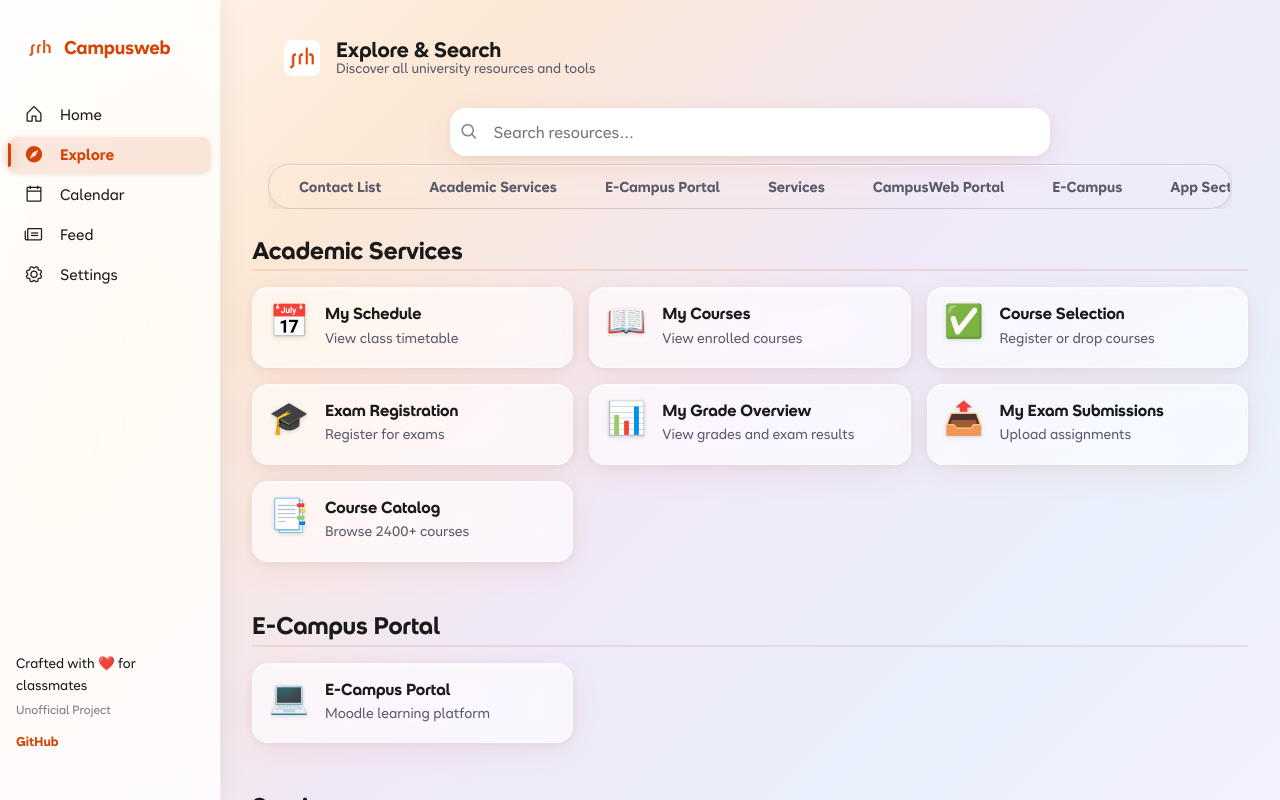
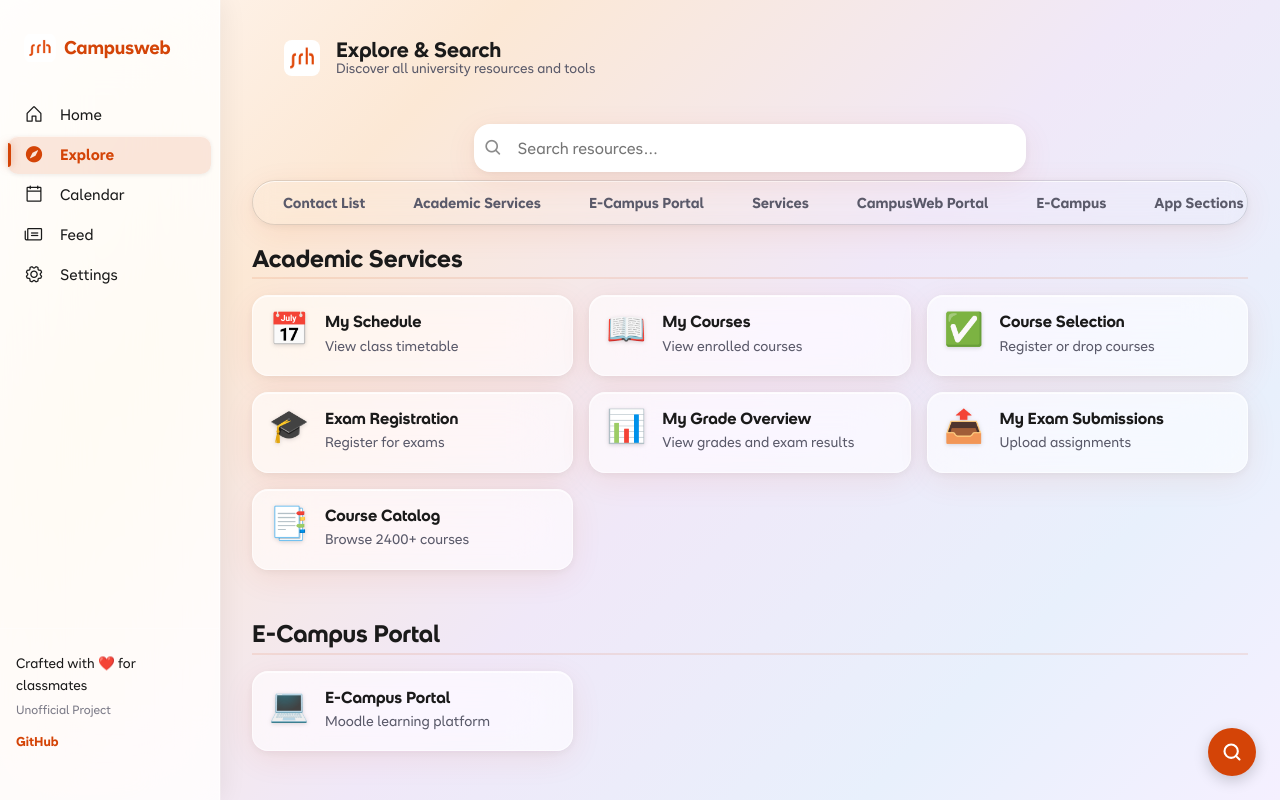
Before and after one commit to ettefagh/campusweb, a SvelteKit app: page /explore in a window 1280 px wide. Built offline with nearby package versions, Linux system fonts and the light colour scheme.

Commit message:
feat: add search FAB and improve UI scroll interactions and category navigation styling

```diff
--- a/src/lib/components/IdSlider.svelte
+++ b/src/lib/components/IdSlider.svelte
@@ -186,6 +186,8 @@
     -ms-overflow-style: none; /* IE and Edge */
     width: 100%;
     gap: 0px;
+    padding: 15px 0;
+    margin: -15px 0;
   }
 
   .slider-container::-webkit-scrollbar {
--- a/src/routes/explore/+page.svelte
+++ b/src/routes/explore/+page.svelte
@@ -22,7 +22,7 @@
     if (isContactsLoaded || isContactsLoading) return;
     isContactsLoading = true;
     try {
-      const res = await fetch('/api/contacts');
+      const res = await fetch("/api/contacts");
       if (res.ok) {
         const data = await res.json();
         campusContacts = data.campusContacts || [];
@@ -31,7 +31,7 @@
         isContactsLoaded = true;
       }
     } catch (err) {
-      console.error('Failed to load private directory:', err);
+      console.error("Failed to load private directory:", err);
     } finally {
       isContactsLoading = false;
     }
@@ -55,8 +55,6 @@
       loadPrivateContacts();
     }
 
-
-
     container = document.querySelector(".app-container");
     const handleScroll = () => {
       if (container) {
@@ -74,7 +72,11 @@
   }
 
   $effect(() => {
-    if ($settingsStore.emailVerified && !isContactsLoaded && !isContactsLoading) {
+    if (
+      $settingsStore.emailVerified &&
+      !isContactsLoaded &&
+      !isContactsLoading
+    ) {
       loadPrivateContacts();
     }
   });
@@ -83,12 +85,16 @@
     if ($page.url.searchParams.get("focus") === "true") {
       isSearchActive = true;
       // Focus the input instantly to catch the user gesture, and try again slightly later if not fully rendered
-      const searchInput = document.getElementById("search-input") as HTMLInputElement;
+      const searchInput = document.getElementById(
+        "search-input",
+      ) as HTMLInputElement;
       if (searchInput) {
         searchInput.focus();
       } else {
         setTimeout(() => {
-          const el = document.getElementById("search-input") as HTMLInputElement;
+          const el = document.getElementById(
+            "search-input",
+          ) as HTMLInputElement;
           el?.focus();
         }, 50);
       }
@@ -159,7 +165,7 @@
         services: [],
         programs: [`${p.degree || ""} ${p.program}`.trim()],
         school: p.school.toLowerCase(),
-        tags: p.degree ? [p.degree, ...(p.tags || [])] : (p.tags || []),
+        tags: p.degree ? [p.degree, ...(p.tags || [])] : p.tags || [],
       })),
     ];
 
@@ -222,7 +228,9 @@
         c.programs.some((p: string) => {
           const normUser = normalizeProgram(programName);
           const normContact = normalizeProgram(p);
-          return normContact.includes(normUser) || normUser.includes(normContact);
+          return (
+            normContact.includes(normUser) || normUser.includes(normContact)
+          );
         });
 
       return isGeneralLayer || isSchoolLayer || isProgramLayer;
@@ -332,7 +340,8 @@
           <!-- First Tag: SRH Contact List -->
           <button
             class="cat-chip"
-            onclick={() => {
+            onclick={(e) => {
+              e.currentTarget.scrollIntoView({ behavior: "smooth", inline: "center", block: "nearest" });
               const el = document.getElementById(DIRECTORY_ID);
               if (el) el.scrollIntoView({ behavior: "smooth", block: "start" });
             }}
@@ -343,7 +352,8 @@
           {#each categoryOrder as category}
             <button
               class="cat-chip"
-              onclick={() => {
+              onclick={(e) => {
+                e.currentTarget.scrollIntoView({ behavior: "smooth", inline: "center", block: "nearest" });
                 const el = document.getElementById(
                   `category-${category.replace(/\s+/g, "-")}`,
                 );
@@ -439,7 +449,11 @@
                         <div class="contact-program-list">
                           {#each contact.programs as prog}
                             <div class="program-item">
-                              <i class="ph-bold ph-graduation-cap" style="margin-right: 4px; color: var(--primary-color);"></i> {@html highlightMatch(prog, searchQuery)}
+                              <i
+                                class="ph-bold ph-graduation-cap"
+                                style="margin-right: 4px; color: var(--primary-color);"
+                              ></i>
+                              {@html highlightMatch(prog, searchQuery)}
                             </div>
                           {/each}
                         </div>
@@ -448,7 +462,11 @@
                         <div class="contact-service-list">
                           {#each contact.services as service}
                             <div class="service-item">
-                              <i class="ph-bold ph-wrench" style="margin-right: 4px; color: var(--primary-color);"></i> {@html highlightMatch(service, searchQuery)}
+                              <i
+                                class="ph-bold ph-wrench"
+                                style="margin-right: 4px; color: var(--primary-color);"
+                              ></i>
+                              {@html highlightMatch(service, searchQuery)}
                             </div>
                           {/each}
                         </div>
@@ -485,8 +503,7 @@
                     <a
                       href="mailto:{contact.email}"
                       class="search-contact-btn mail"
-                      title="Email"
-                      ><i class="ph-bold ph-envelope"></i></a
+                      title="Email"><i class="ph-bold ph-envelope"></i></a
                     >
                     <a
                       href={getTeamsChatUrl(contact.email)}
@@ -500,8 +517,7 @@
                       <a
                         href="tel:{contact.phone.replace(/[\s-]/g, '')}"
                         class="search-contact-btn call"
-                        title="Call"
-                        ><i class="ph-bold ph-phone"></i></a
+                        title="Call"><i class="ph-bold ph-phone"></i></a
                       >
                     {/if}
                   </div>
@@ -567,15 +583,53 @@
   </div>
 
   <!-- Floating Action Buttons -->
-  {#if showGoToTop}
-    <div class="fab-group">
-      <button class="fab-btn go-to-top glass" onclick={goToTop} aria-label="Go to top">
-        <svg xmlns="http://www.w3.org/2000/svg" width="20" height="20" viewBox="0 0 24 24" fill="none" stroke="currentColor" stroke-width="2.5" stroke-linecap="round" stroke-linejoin="round">
+  <div class="fab-group">
+    {#if showGoToTop}
+      <button
+        class="fab-btn go-to-top glass"
+        onclick={goToTop}
+        aria-label="Go to top"
+      >
+        <svg
+          xmlns="http://www.w3.org/2000/svg"
+          width="20"
+          height="20"
+          viewBox="0 0 24 24"
+          fill="none"
+          stroke="currentColor"
+          stroke-width="2.5"
+          stroke-linecap="round"
+          stroke-linejoin="round"
+        >
           <polyline points="18 15 12 9 6 15"></polyline>
         </svg>
       </button>
-    </div>
-  {/if}
+    {/if}
+    <button
+      class="fab-btn search-fab"
+      onclick={() => {
+        isSearchActive = true;
+        const input = document.getElementById('search-input');
+        input?.focus();
+      }}
+      aria-label="Search Explore"
+    >
+      <svg
+        xmlns="http://www.w3.org/2000/svg"
+        width="20"
+        height="20"
+        viewBox="0 0 24 24"
+        fill="none"
+        stroke="currentColor"
+        stroke-width="2.5"
+        stroke-linecap="round"
+        stroke-linejoin="round"
+      >
+        <circle cx="11" cy="11" r="8"></circle>
+        <line x1="21" y1="21" x2="16.65" y2="16.65"></line>
+      </svg>
+    </button>
+  </div>
 </div>
 
 <style>
@@ -660,7 +714,7 @@
     position: sticky;
     top: 0;
     z-index: 100;
-    padding: var(--spacing-sm) var(--spacing-md);
+    padding-top: var(--spacing-lg);
     transition: all 0.3s ease;
     margin-bottom: 20px;
     margin-top: 0; /* no margin-top in !is.searching */
@@ -678,6 +732,7 @@
   .search-bar-container {
     max-width: 600px;
     margin: 0 auto;
+    padding-inline: var(--spacing-lg);
   }
 
   .category-nav-wrapper {
@@ -685,7 +740,7 @@
     width: 100%;
     display: flex;
     justify-content: center;
-    overflow: hidden;
+    overflow: visible;
   }
 
   .category-nav {
@@ -695,7 +750,7 @@
     border: 1px solid var(--border-color);
     border-radius: 100px;
     max-width: 100%;
-    overflow: hidden;
+    overflow: visible;
   }
 
   .category-nav-scroll {
@@ -704,7 +759,8 @@
     overflow-x: auto;
     scrollbar-width: none;
     -ms-overflow-style: none;
-    padding: 2px 8px;
+    padding: 6px 8px;
+    margin: -4px 0;
     -webkit-overflow-scrolling: touch;
   }
 
@@ -721,6 +777,7 @@
 
   .category-section {
     margin-bottom: 50px;
+    scroll-margin-top: 150px; /* Accounts for the sticky search bar and sticky category chips */
     animation: reveal 0.6s cubic-bezier(0.22, 1, 0.36, 1) backwards;
   }
 
@@ -1045,8 +1102,12 @@
   }
 
   @keyframes spin {
-    0% { transform: rotate(0deg); }
-    100% { transform: rotate(360deg); }
+    0% {
+      transform: rotate(0deg);
+    }
+    100% {
+      transform: rotate(360deg);
+    }
   }
 
   .fab-group {
@@ -1089,6 +1150,11 @@
     color: var(--text-color);
   }
 
+  .search-fab {
+    background: var(--primary-color, #d44407);
+    color: white;
+  }
+
   @media (min-width: 1024px) {
     .fab-group {
       bottom: 24px; /* clears tab bar which is sidebar on desktop */
```
